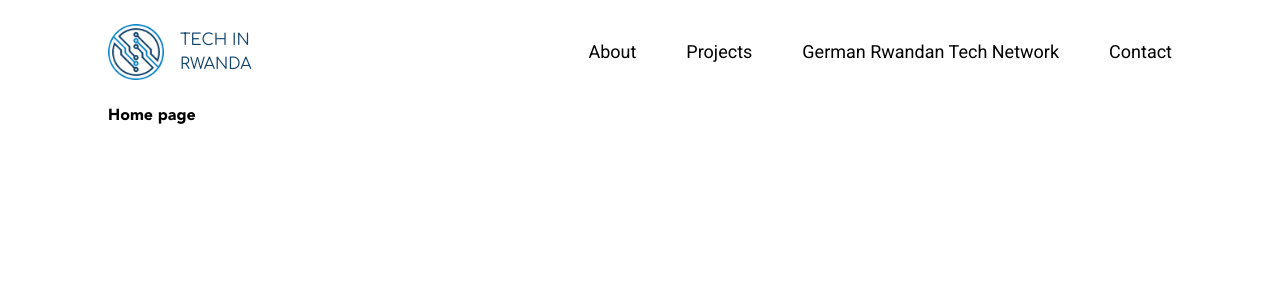
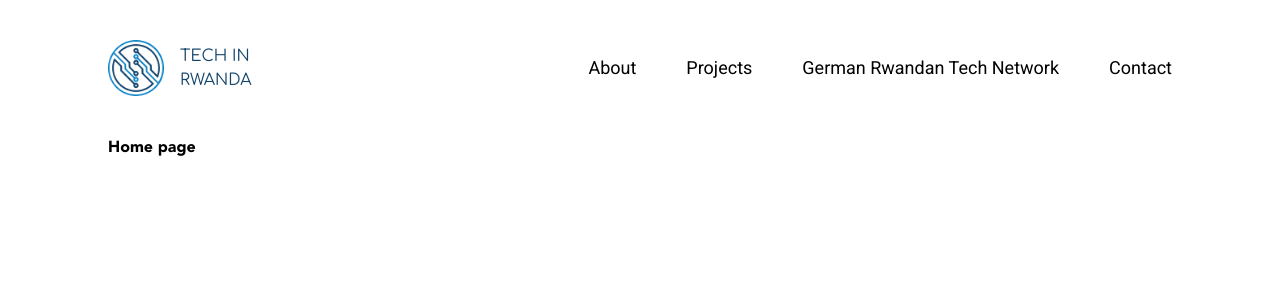
Before and after one commit to kb21-rw/tech-in-rwda-frontend, a Next.js app: page / in a window 1280 px wide. Shown: the top 300 px of the page. Built offline with nearby package versions, Linux system fonts and the light colour scheme.

Commit message:
refactor: navbar spacing

```diff
--- a/src/components/Navbar/MenuDropdown/index.tsx
+++ b/src/components/Navbar/MenuDropdown/index.tsx
@@ -26,7 +26,7 @@
   return (
     <div
       className={`${
-        isOpen ? "flex py-16.75" : "hidden"
+        isOpen ? "flex pt-16.75" : "hidden"
       } lg:flex lg:flex-row font-roboto gap-7.5 lg:gap-12.5 text-center capitalize flex-col items-center justify-center hover:text-black`}
     >
       {menu.map((item) => {
--- a/src/components/Navbar/index.tsx
+++ b/src/components/Navbar/index.tsx
@@ -18,7 +18,7 @@
 
   return (
     <nav className=" z-10 relative">
-      <div className="flex flex-col lg:flex-row justify-between py-6">
+      <div className="flex flex-col lg:flex-row justify-between py-10">
         <div className="flex items-center justify-between">
           <Logo url={url} text={text} />
           <MenuIcon isOpen={isOpen} toggle={() => setIsOpen(!isOpen)} />
```
